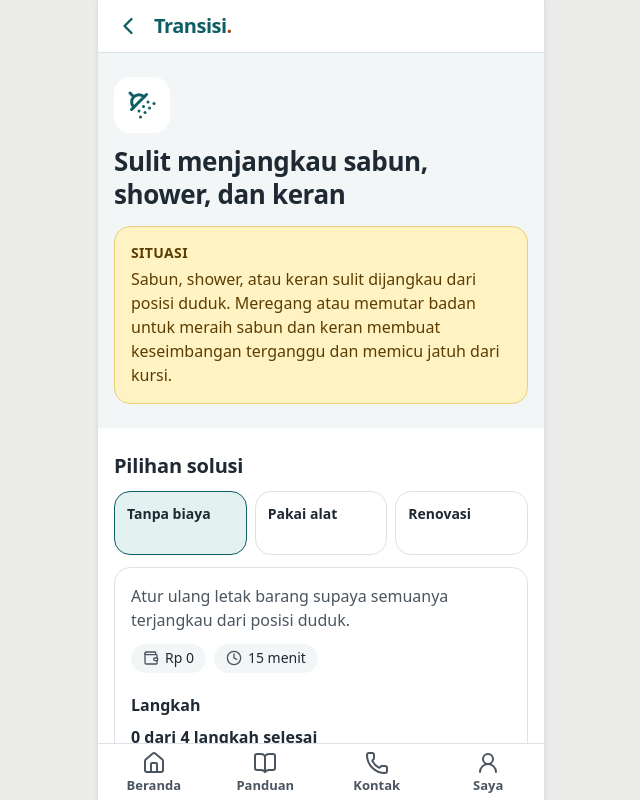
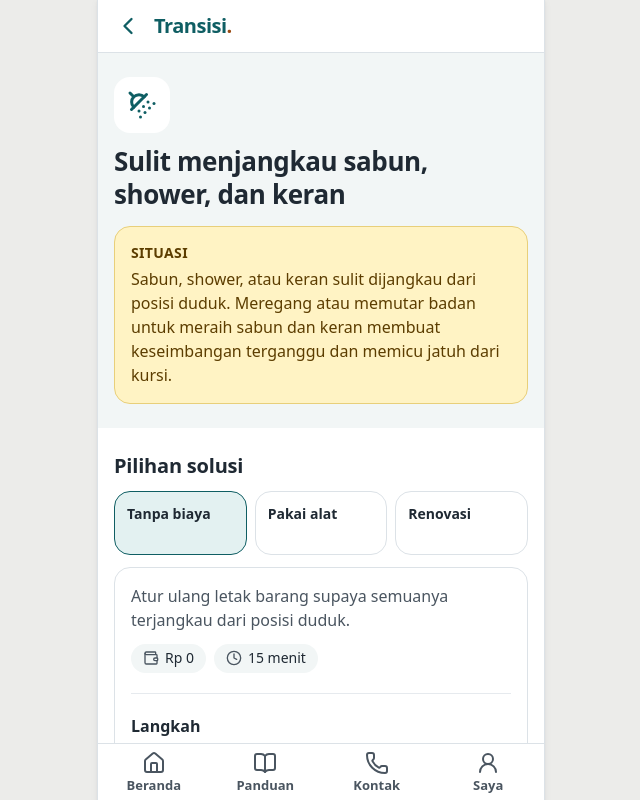
Before and after one commit to titohanafi/transisidnr, a React (Vite) app: page /#/kartu/bath-reach-controls in a window 1280 px wide. Both pictures are taken after a click on the tab "Tanpa biaya". Shown: the top 800 px of the page, without its empty margins (319-959 px from the left). Built offline with nearby package versions, Linux system fonts and the light colour scheme.

Commit message:
Panel solusi: garis pemisah antara deskripsi dan langkah
Co-Authored-By: Claude Sonnet 5.5 <noreply@anthropic.com>

```diff
--- a/src/screens/DetailKartu.tsx
+++ b/src/screens/DetailKartu.tsx
@@ -195,7 +195,7 @@ function Isi({ kartu, tingkatAwal }: { kartu: Kartu; tingkatAwal?: Tingkat }) {
                           </div>
                         )}
 
-                        <h4 className="mt-5 font-semibold">{t.langkah}</h4>
+                        <h4 className="mt-5 border-t border-garis/70 pt-5 font-semibold">{t.langkah}</h4>
                         <div className="mt-2">
                           <LangkahChecklist kartu={kartu} tingkat={x.tingkat} langkah={s.langkah} peran={s.peran_langkah} />
                         </div>
```
